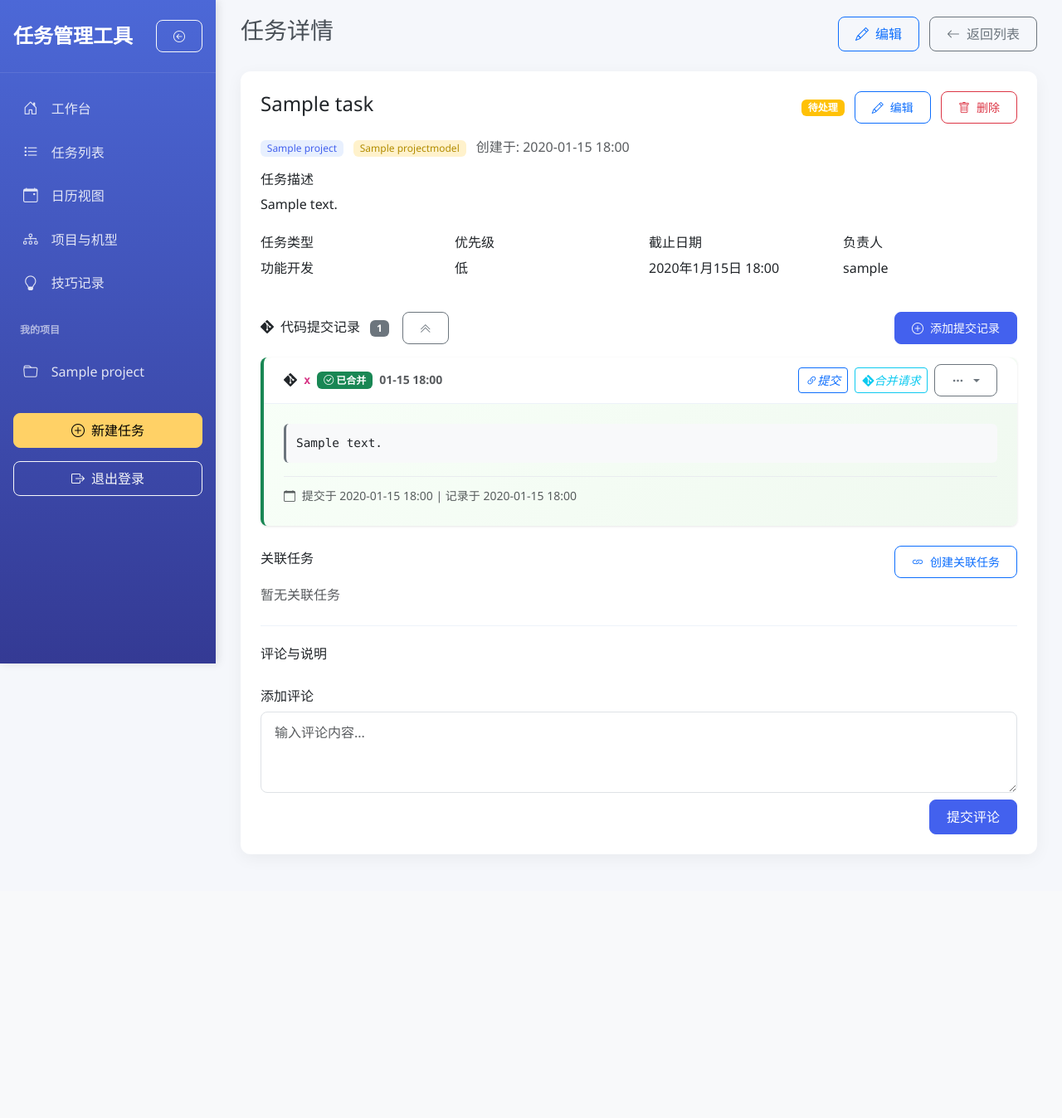
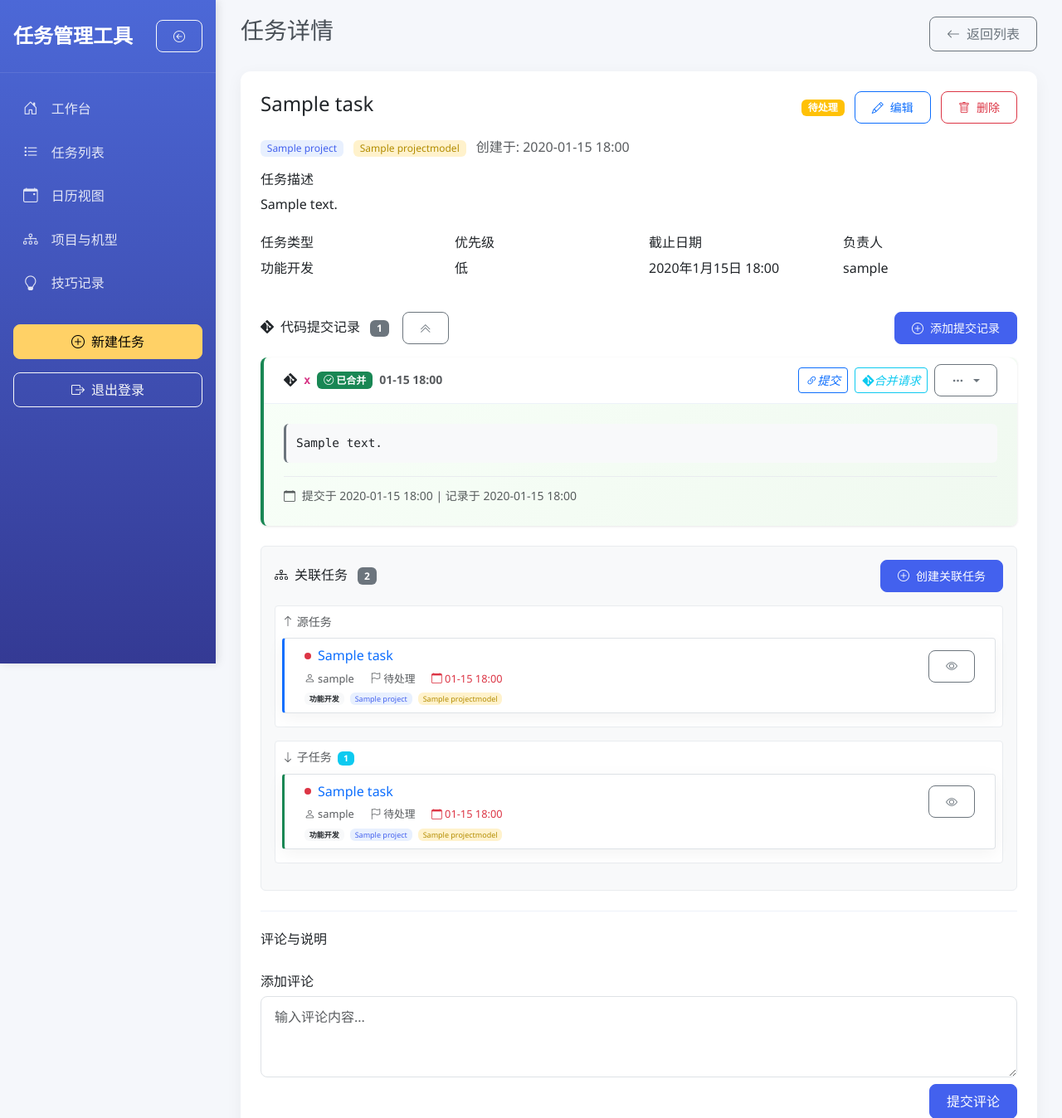
Before and after one commit to BanChengClub/task_manager, a Django app: page /task/1/ in a window 1280 px wide. Shown: the top 1348 px of the page at 83% size. Before the commit the page ends 1006 px from the top, so only its background shows below. Run offline with Django 5.2, Linux system fonts and the light colour scheme; a user stored in the database is signed in; tables that the repository leaves empty hold one stand-in row (values such as "Sample post"); some libraries are stand-ins or nearby versions.

Commit message:
[Feature]添加关联任务功能，补充关联任务显示逻辑

```diff
--- a/static/css/custom.css
+++ b/static/css/custom.css
@@ -221,6 +221,138 @@ body {
     font-family: 'SFMono-Regular', 'Consolas', 'Liberation Mono', 'Menlo', monospace;
     font-size: 0.8rem;
     color: #6c757d;
+}
+
+/* 关联任务样式 */
+.related-tasks-section {
+    border: 1px solid #e9ecef;
+    border-radius: 0.375rem;
+    padding: 1rem;
+    background: #f8f9fa;
+}
+
+.related-task-item {
+    background: white;
+    border: 1px solid #dee2e6;
+    border-radius: 0.25rem;
+    margin-bottom: 0.5rem;
+    transition: all 0.2s ease;
+    border-left-width: 3px;
+}
+
+.related-task-item:hover {
+    transform: translateX(2px);
+    box-shadow: 0 2px 8px rgba(0,0,0,0.1);
+}
+
+.related-task-item:last-child {
+    margin-bottom: 0;
+}
+
+.task-relationship {
+    padding: 0.5rem;
+    background: white;
+    border-radius: 0.25rem;
+    border: 1px solid #e9ecef;
+}
+
+.empty-related-tasks {
+    background: white;
+    border-radius: 0.25rem;
+    padding: 2rem 1rem;
+}
+
+/* 任务状态指示器 */
+.task-status-indicator {
+    width: 8px;
+    height: 8px;
+    border-radius: 50%;
+    display: inline-block;
+}
+
+/* 关系类型边框颜色 */
+.related-task-item[data-relationship="source"] {
+    border-left-color: #0d6efd;
+}
+
+.related-task-item[data-relationship="child"] {
+    border-left-color: #198754;
+}
+
+.related-task-item[data-relationship="sibling"] {
+    border-left-color: #ffc107;
+}
+
+.relationship-label {
+    font-weight: 500;
+}
+
+/* 任务关系指示器 */
+.relationship-indicator {
+    width: 20px;
+    height: 20px;
+    border-radius: 50%;
+    display: inline-flex;
+    align-items: center;
+    justify-content: center;
+    margin-right: 0.5rem;
+    font-size: 0.75rem;
+}
+
+.relationship-source {
+    background: #0d6efd;
+    color: white;
+}
+
+.relationship-child {
+    background: #198754;
+    color: white;
+}
+
+.relationship-sibling {
+    background: #ffc107;
+    color: black;
+}
+
+/* 关联任务徽章样式 */
+.related-task-badge {
+    font-size: 0.7rem;
+    padding: 0.25rem 0.5rem;
+}
+
+/* 任务元信息 */
+.task-meta {
+    font-size: 0.8rem;
+}
+
+.task-tags {
+    font-size: 0.75rem;
+}
+
+/* 关联任务空状态 */
+.empty-related-tasks .display-4 {
+    font-size: 3rem;
+    opacity: 0.5;
+}
+
+/* 响应式调整 */
+@media (max-width: 768px) {
+    .related-tasks-section {
+        padding: 0.75rem;
+    }
+
+    .related-task-item .task-actions {
+        margin-top: 0.5rem;
+        width: 100%;
+    }
+
+    .related-task-item .btn-group {
+        width: 100%;
+    }
+
+    .related-task-item .btn-group .btn {
+        flex: 1;
+    }
 }
 
 .badge-project {
--- /dev/null
+++ b/tasks/templates/tasks/partials/related_task_item.html
@@ -0,0 +1,73 @@
+<div class="related-task-item card mb-2"
+     data-task-id="{{ task.id }}" data-relationship="{{ relationship }}">
+    <div class="card-body py-2">
+        <div class="d-flex justify-content-between align-items-center">
+            <div class="task-info flex-grow-1">
+                <div class="d-flex align-items-center mb-1">
+                    <!-- 任务状态指示器 -->
+                    <span class="task-status-indicator me-2
+                        {% if task.task_status == 'completed' %}bg-success
+                        {% elif task.task_status == 'in_progress' %}bg-primary
+                        {% elif task.is_overdue %}bg-danger
+                        {% else %}bg-secondary{% endif %}"
+                        title="{{ task.get_task_status_display }}">
+                    </span>
+
+                    <!-- 任务标题和链接 -->
+                    <a href="{% url 'tasks:task_detail' task.id %}"
+                       class="task-title text-decoration-none fw-medium me-2">
+                        {{ task.task_title }}
+                    </a>
+
+                    <!-- 优先级标记 -->
+                    {% if task.task_priority == 'high' or task.task_priority == 'urgent' %}
+                    <span class="badge bg-danger related-task-badge">
+                        <i class="bi bi-exclamation-triangle"></i>
+                        {{ task.get_task_priority_display }}
+                    </span>
+                    {% endif %}
+                </div>
+
+                <div class="task-meta text-muted">
+                    <span class="me-3">
+                        <i class="bi bi-person"></i>
+                        {{ task.task_assigned_to_user_id.username|default:"未分配" }}
+                    </span>
+                    <span class="me-3">
+                        <i class="bi bi-flag"></i>
+                        {{ task.get_task_status_display }}
+                    </span>
+                    {% if task.task_deadline %}
+                    <span class="{% if task.is_overdue %}text-danger{% endif %}">
+                        <i class="bi bi-calendar"></i>
+                        {{ task.task_deadline|date:"m-d H:i" }}
+                    </span>
+                    {% endif %}
+                </div>
+            </div>
+
+            <div class="task-actions ms-3">
+                <!-- 快速操作按钮 -->
+                <div class="btn-group btn-group-sm">
+                    <a href="{% url 'tasks:task_detail' task.id %}"
+                       class="btn btn-outline-secondary" title="查看详情">
+                        <i class="bi bi-eye"></i>
+                    </a>
+                </div>
+            </div>
+        </div>
+
+        <!-- 任务类型和项目信息 -->
+        <div class="task-tags mt-1">
+            <span class="badge bg-light text-dark me-1">
+                {{ task.get_task_type_display }}
+            </span>
+            <span class="badge badge-project me-1">
+                {{ task.task_belongsto_project_id.project_name }}
+            </span>
+            <span class="badge badge-model">
+                {{ task.task_belongsto_model_id.model_name }}
+            </span>
+        </div>
+    </div>
+</div>
--- /dev/null
+++ b/tasks/templates/tasks/partials/related_tasks.html
@@ -0,0 +1,70 @@
+<div class="related-tasks-section">
+    <div class="d-flex justify-content-between align-items-center mb-3">
+        <h6 class="mb-0">
+            <i class="bi bi-diagram-3 me-2"></i>关联任务
+            <span class="badge bg-secondary ms-2" id="relatedTasksCount">
+                {% if source_task %}{{ related_tasks.count|add:1 }}{% else %}{{ related_tasks.count }}{% endif %}
+                {% if sibling_tasks %}+{{ sibling_tasks.count }}{% endif %}
+            </span>
+        </h6>
+        <button class="btn btn-sm btn-primary" data-bs-toggle="modal" data-bs-target="#createRelatedTaskModal">
+            <i class="bi bi-plus-circle"></i> 创建关联任务
+        </button>
+    </div>
+
+    <div class="related-tasks-container">
+        <!-- 源任务（父任务） -->
+        {% if source_task %}
+        <div class="task-relationship mb-3">
+            <div class="relationship-label text-muted small mb-2">
+                <i class="bi bi-arrow-up"></i> 源任务
+            </div>
+            <div class="source-task-card">
+                {% include 'tasks/partials/related_task_item.html' with task=source_task relationship='source' %}
+            </div>
+        </div>
+        {% endif %}
+
+        <!-- 子任务（由此任务创建的关联任务） -->
+        {% if related_tasks %}
+        <div class="task-relationship mb-3">
+            <div class="relationship-label text-muted small mb-2">
+                <i class="bi bi-arrow-down"></i> 子任务
+                <span class="badge bg-info ms-1">{{ related_tasks.count }}</span>
+            </div>
+            <div class="related-tasks-list">
+                {% for related_task in related_tasks %}
+                    {% include 'tasks/partials/related_task_item.html' with task=related_task relationship='child' %}
+                {% endfor %}
+            </div>
+        </div>
+        {% endif %}
+
+        <!-- 兄弟任务（同源的其他任务） -->
+        {% if sibling_tasks %}
+        <div class="task-relationship mb-3">
+            <div class="relationship-label text-muted small mb-2">
+                <i class="bi bi-arrow-left-right"></i> 相关任务（同源任务）
+                <span class="badge bg-warning text-dark ms-1">{{ sibling_tasks.count }}</span>
+            </div>
+            <div class="sibling-tasks-list">
+                {% for sibling_task in sibling_tasks %}
+                    {% include 'tasks/partials/related_task_item.html' with task=sibling_task relationship='sibling' %}
+                {% endfor %}
+            </div>
+        </div>
+        {% endif %}
+
+        <!-- 空状态 -->
+        {% if not source_task and not related_tasks and not sibling_tasks %}
+        <div class="empty-related-tasks text-center py-4">
+            <i class="bi bi-diagram-3 display-4 text-muted"></i>
+            <p class="text-muted mt-2 mb-1">暂无关联任务</p>
+            <p class="text-muted small">创建关联任务来跟踪相关的横展反馈</p>
+            {% comment %} <button class="btn btn-primary btn-sm" data-bs-toggle="modal" data-bs-target="#createRelatedTaskModal">
+                <i class="bi bi-plus-circle"></i> 创建第一个关联任务
+            </button> {% endcomment %}
+        </div>
+        {% endif %}
+    </div>
+</div>
--- a/tasks/templates/tasks/partials/sidebar.html
+++ b/tasks/templates/tasks/partials/sidebar.html
@@ -39,30 +39,6 @@
             </li>
         </ul>
 
-        <h6 class="sidebar-heading">我的项目</h6>
-        <ul class="nav flex-column">
-            {% for project in projects|slice:":3" %}
-            <li class="nav-item">
-                <a class="nav-link" href="{% url 'tasks:project_detail' project.id %}">
-                    <i class="bi bi-folder"></i>
-                    <span>{{ project.project_name }}</span>
-                </a>
-            </li>
-            {% empty %}
-            <li class="nav-item">
-                <span class="nav-link text-muted">暂无项目</span>
-            </li>
-            {% endfor %}
-            {% if projects.count > 3 %}
-            <li class="nav-item">
-                <a class="nav-link" href="{% url 'tasks:project_list' %}">
-                    <i class="bi bi-three-dots"></i>
-                    <span>查看更多...</span>
-                </a>
-            </li>
-            {% endif %}
-        </ul>
-
         <div class="mt-4 px-3">
             <a class="btn btn-warning w-100" href="{% url 'tasks:task_create' %}">
                 <i class="bi bi-plus-circle"></i> <span>新建任务</span>
--- a/tasks/templates/tasks/task_detail.html
+++ b/tasks/templates/tasks/task_detail.html
@@ -8,9 +8,6 @@
     <div class="d-flex justify-content-between align-items-center mb-4">
         <h3>任务详情</h3>
         <div class="header-actions">
-            <a class="btn btn-outline-primary" href="{% url 'tasks:task_edit' task.id %}">
-                <i class="bi bi-pencil"></i> 编辑
-            </a>
             <a class="btn btn-outline-secondary" href="{% url 'tasks:task_list' %}">
                 <i class="bi bi-arrow-left"></i> 返回列表
             </a>
@@ -162,26 +159,15 @@
                         </div>
                     {% else %}
                         <div class="text-center py-4">
-                            <i class="bi bi-inbox display-4 text-muted"></i>
+                            <i class="bi bi-git display-4 text-muted"></i>
                             <p class="text-muted mt-2">暂无提交记录</p>
-                            <button class="btn btn-primary btn-sm" data-bs-toggle="modal" data-bs-target="#addCommitModal">
-                                <i class="bi bi-plus-circle"></i> 添加第一个提交记录
-                            </button>
                         </div>
                     {% endif %}
                 </div>
             </div>
 
             <div class="mb-4">
-                <div class="d-flex justify-content-between align-items-center mb-2">
-                    <h6>关联任务</h6>
-                    <button class="btn btn-sm btn-outline-primary" data-bs-toggle="modal" data-bs-target="#createRelatedTaskModal">
-                        <i class="bi bi-link"></i> 创建关联任务
-                    </button>
-                </div>
-                <div id="related-tasks">
-                    <p class="text-muted">暂无关联任务</p>
-                </div>
+                {% include 'tasks/partials/related_tasks.html' %}
             </div>
 
             <div class="comment-section">
@@ -471,6 +457,51 @@
             });
         });
 
+        // 关联任务悬停效果
+        const relatedTaskItems = document.querySelectorAll('.related-task-item');
+        relatedTaskItems.forEach(item => {
+            item.addEventListener('mouseenter', function() {
+                this.style.boxShadow = '0 2px 8px rgba(0,0,0,0.15)';
+            });
+            item.addEventListener('mouseleave', function() {
+                this.style.boxShadow = 'none';
+            });
+        });
+
+        // 快速状态指示器点击事件
+        const statusIndicators = document.querySelectorAll('.task-status-indicator');
+        statusIndicators.forEach(indicator => {
+            indicator.addEventListener('click', function() {
+                const taskItem = this.closest('.related-task-item');
+                const taskId = taskItem.dataset.taskId;
+                // 这里可以添加快速状态更新的功能
+                console.log('快速更新任务状态:', taskId);
+                // 示例：打开快速状态编辑模态框
+                // openQuickStatusModal(taskId);
+            });
+        });
+
+        // 关联任务计数更新
+        function updateRelatedTasksCount() {
+            const sourceCount = document.querySelectorAll('[data-relationship="source"]').length;
+            const childCount = document.querySelectorAll('[data-relationship="child"]').length;
+            const siblingCount = document.querySelectorAll('[data-relationship="sibling"]').length;
+
+            const totalCount = sourceCount + childCount + siblingCount;
+            const countElement = document.getElementById('relatedTasksCount');
+
+            if (countElement) {
+                let countText = totalCount.toString();
+                if (siblingCount > 0) {
+                    countText = `${sourceCount + childCount}+${siblingCount}`;
+                }
+                countElement.textContent = countText;
+            }
+        }
+
+        // 初始化计数
+        updateRelatedTasksCount();
+
         // 监听项目选择变化（用于关联任务模态框）
         const projectSelect = document.getElementById('id_project');
         const modelSelect = document.getElementById('id_model');
--- a/tasks/views.py
+++ b/tasks/views.py
@@ -389,6 +389,18 @@ def task_detail(request, task_id):
     commit_records = TaskCommitRecord.objects.filter(commit_belongsto_task_id=task).order_by('-commit_created_time')
     comment_records = TaskCommentRecord.objects.filter(comment_belongsto_task_id=task).order_by('comment_created_time')
 
+    # 获取关联任务
+    source_task = task.task_source_task_id  # 源任务（父任务）
+    related_tasks = Task.objects.filter(task_source_task_id=task)  # 子任务（当前任务创建的关联任务）
+
+    # 获取所有相关的横展反馈任务（包括兄弟任务）
+    sibling_tasks = Task.objects.none()
+    if source_task:
+        # 如果有源任务，获取所有同源的任务（兄弟任务）
+        sibling_tasks = Task.objects.filter(
+            task_source_task_id=source_task
+        ).exclude(id=task.id)
+
     if request.method == 'POST':
         if 'add_comment' in request.POST:
             content_form = CommentForm(request.POST)
@@ -478,6 +490,10 @@ def task_detail(request, task_id):
         'task_types': task_types,
         'priorities': task_priorities,
         'statuses': task_statuses,
+        # 添加关联任务数据
+        'source_task': source_task,
+        'related_tasks': related_tasks,
+        'sibling_tasks': sibling_tasks,
     }
 
     return render(request, 'tasks/task_detail.html', context)
```
